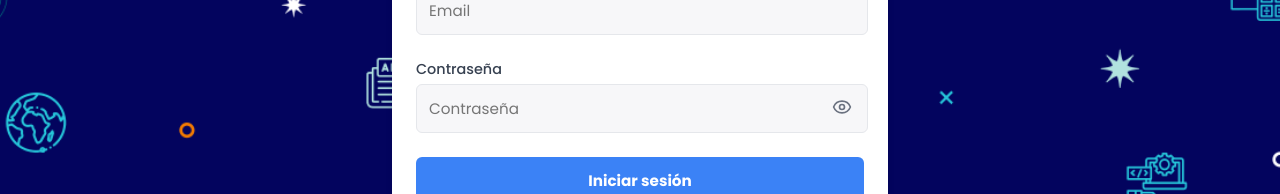
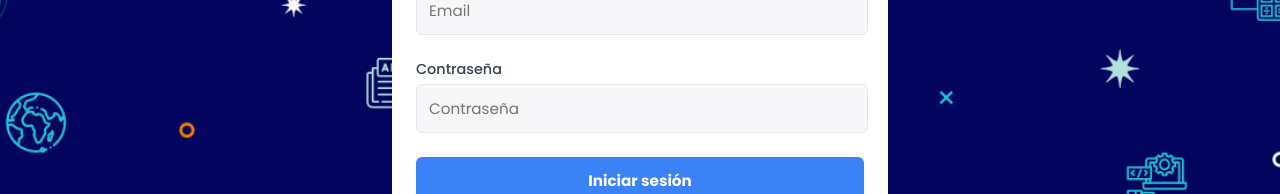
Before and after one commit to LuisEscalante21/Control_Acceso_ITR, a React (Vite) app in the folder frontend/: page /login in a window 1280 px wide. Shown: the part 409-603 px from the top of the page. Built offline with nearby package versions, Linux system fonts and the light colour scheme; no server answers; the HTML template or start-up script is replaced by a standard one.

Commit message:
se arreglo lo de ver y no ver password del login

```diff
--- a/frontend/src/pages/LoginPage/LoginPage.jsx
+++ b/frontend/src/pages/LoginPage/LoginPage.jsx
@@ -2,7 +2,6 @@ import "../../styles/LoginPage.css";
 import Swal from "sweetalert2";
 import { useState, useEffect } from "react";
 import { useNavigate } from "react-router-dom";
-import { Eye, EyeOff } from "lucide-react";
 import LogoRedondo from "../../img/logo_redondo.png";
 
 // ✅ Modal "¿Olvidaste tu contraseña?"
@@ -189,16 +188,6 @@ const LoginPage = () => {
               value={password}
               onChange={(e) => setPassword(e.target.value)}
             />
-            <button
-              type="button"
-              onClick={() => setShowPassword(!showPassword)}
-              className="password-toggle-btn"
-              aria-label={
-                showPassword ? "Ocultar contraseña" : "Mostrar contraseña"
-              }
-            >
-              {showPassword ? <EyeOff size={20} /> : <Eye size={20} />}
-            </button>
           </div>
 
           <button type="submit" className="login-button" disabled={loading}>
```
Also changed, not shown: 1 other file (tests, documents, lock files or other folders).
